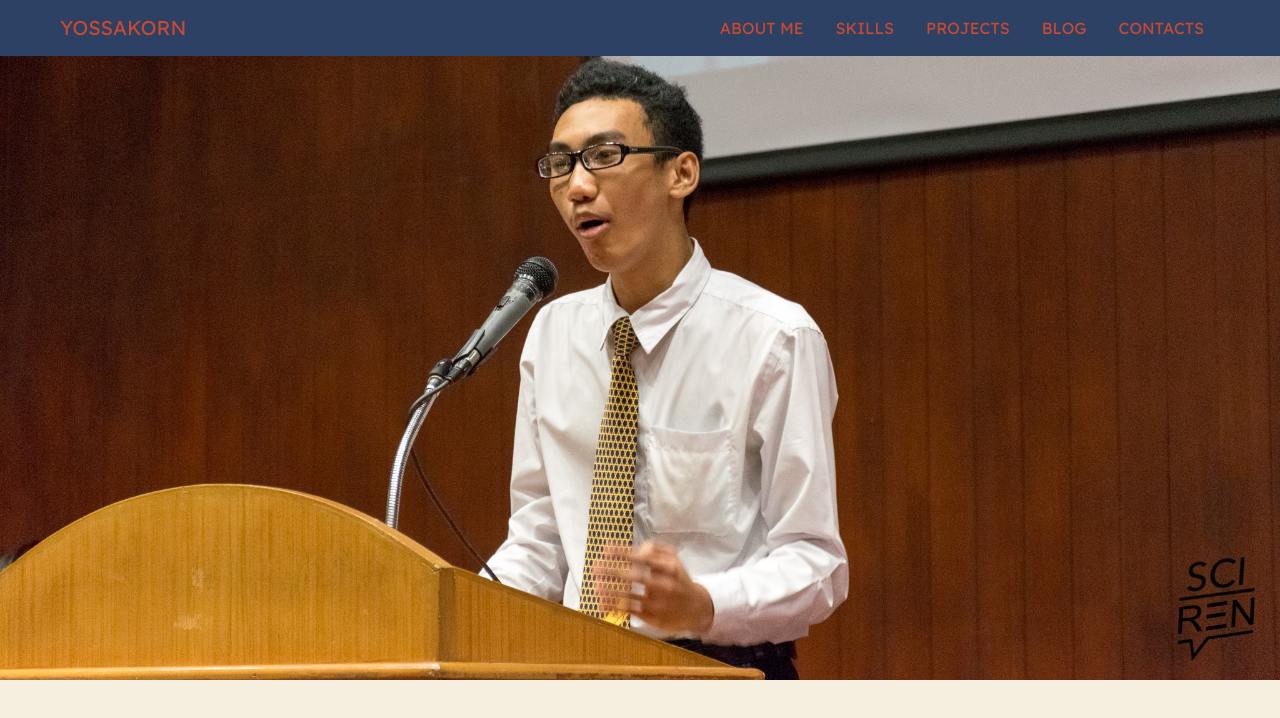
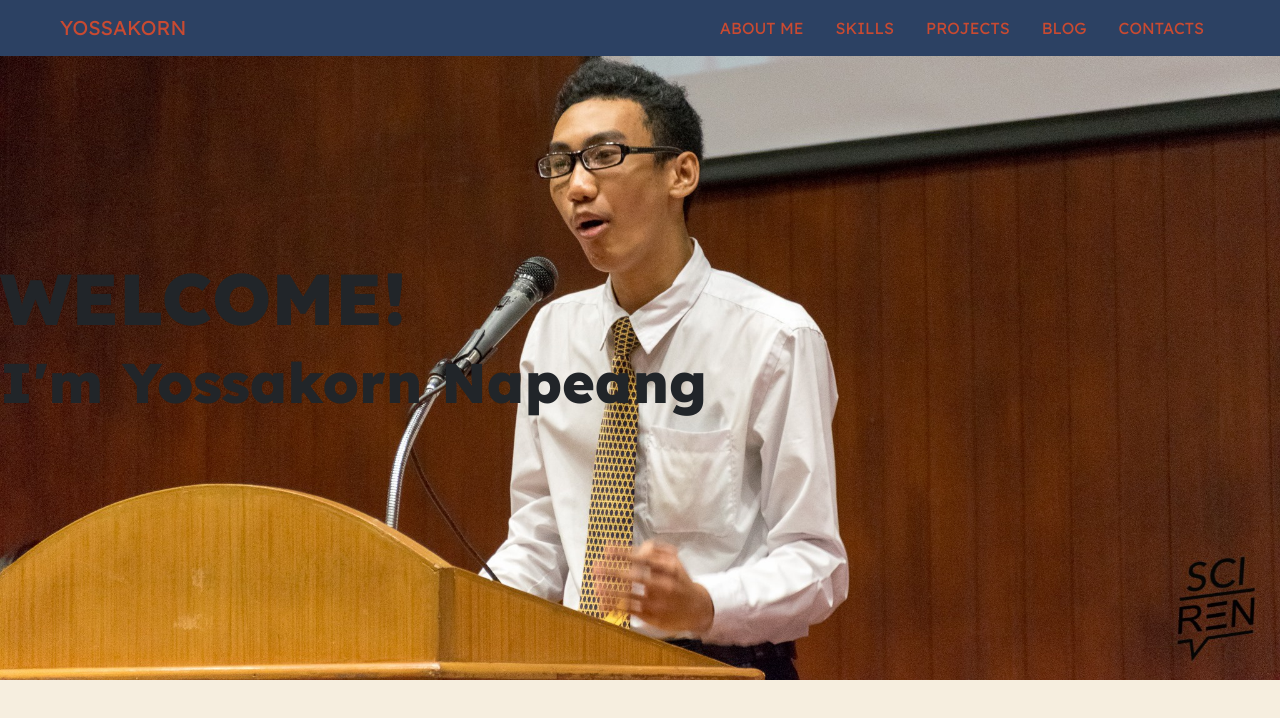
Before and after one commit to ynt29/YNT_WebPortfolio, a plain HTML site: page index.html in a window 1280 px wide. Drawn offline with nearby package versions, Linux system fonts and the light colour scheme.

Commit message:
install translate.css and change transition on web

```diff
--- a/index.html
+++ b/index.html
@@ -12,6 +12,7 @@
 	<link rel="preconnect" href="https://fonts.googleapis.com">
 	<link rel="preconnect" href="https://fonts.gstatic.com" crossorigin>
 	<link href="https://fonts.googleapis.com/css2?family=Lexend:wght@200;300;400;600;800&display=swap" rel="stylesheet">
+	<link rel="stylesheet" href="https://cdnjs.cloudflare.com/ajax/libs/animate.css/4.1.1/animate.min.css" />
 	<link rel="stylesheet" href="main.css">
 </head>
 
@@ -152,11 +153,13 @@
 	</nav> -->
 
 	<!-- Welcome Section -->
-	<div class="container-fluid px-0 welcome-container">
-		<div class="container-fluid px-0">
+	<div class="container-fluid px-0 position-relative welcome-container">
+		<div class="d-flex justify-content-start align-items-center container-fluid px-0">
 			<img src="./img/50536383_502646970257994_2265639177565503488_n.jpg" id="welcome-img" alt="myWelcomePicture"
 				width="100%" />
-			<div class="text-center">
+			<div class="position-absolute top-50 start-0 translate-middle-y text-start welcome-text">
+				<h1 class="display-2 fw-bold animate__animated animate__backInDown">WELCOME!</h1>
+				<h1 class="display-4 fw-bold animate__animated animate__backInDown">I'm Yossakorn Napeang</h1>
 			</div>
 		</div>
 	</div>
```
Also changed, not shown: 1 other file.
